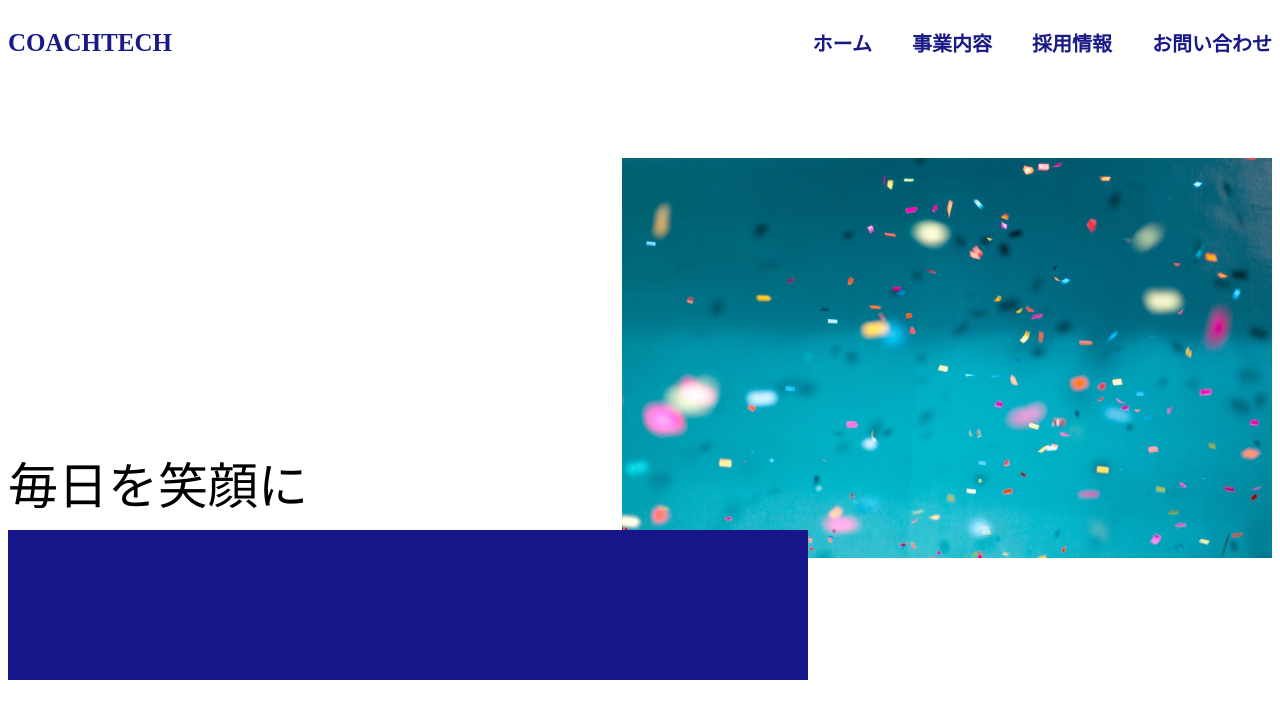
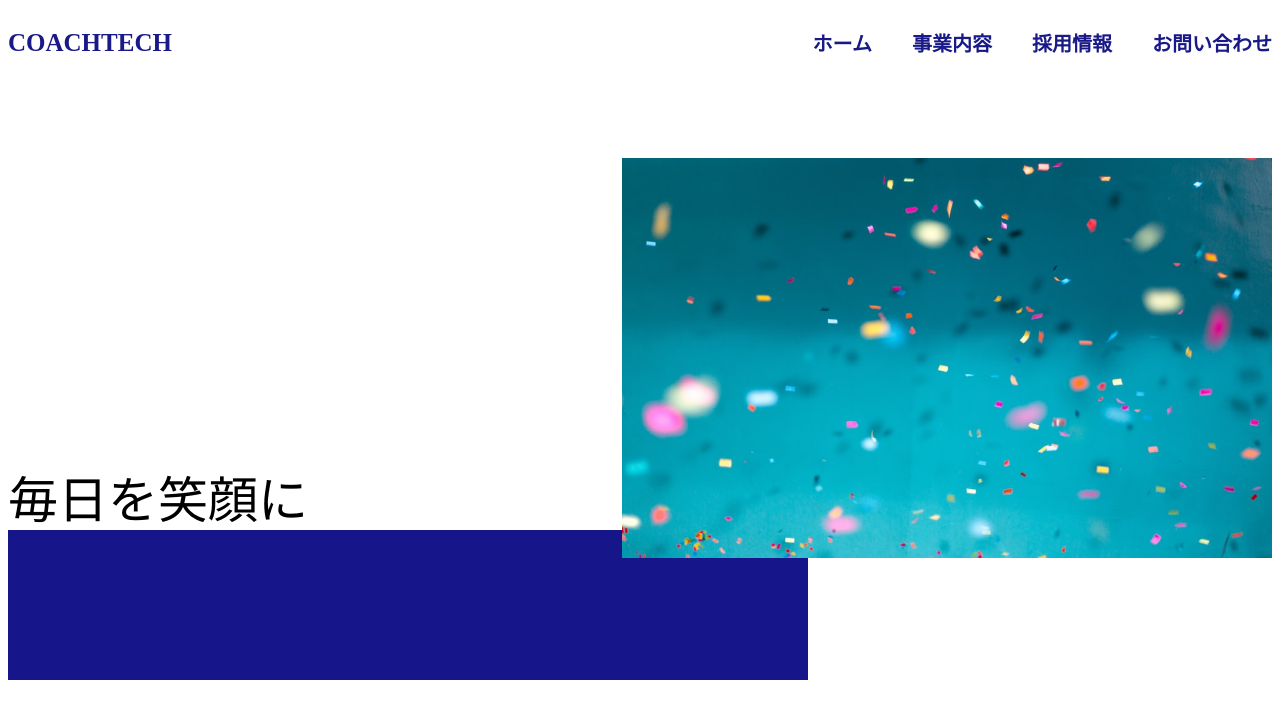
Before and after one commit to myoksnt/20240224_miyaoka_css, a plain HTML site: page index.html in a window 1280 px wide. Drawn offline with Linux system fonts and the light colour scheme.

Commit message:
css-test

```diff
--- a/css/style.css
+++ b/css/style.css
@@ -1,4 +1,4 @@
-header{
+header {
     display: flex;
     justify-content: center;
     justify-content: space-between;
@@ -20,21 +20,12 @@ ul {
     position: relative;
     top: 80px;
     text-align: right;
+    z-index: 1;
 }
 
 img {
     width: 650px;
     height: 400px;
-}
-
-.example1 {
-    display: inline-block;
-    font-size: 50px;
-    color: black;
-    height: 10px;
-    line-height: 10px;
-    text-align: right;
-    text-decoration: none;
 }
 
 .blue-box {
@@ -43,4 +34,12 @@ img {
     height: 150px;
     top: 530px;
     background-color: rgb(22, 22, 138);
+    z-index: 0;
 }
+
+p {
+    font-size: 50px;
+    color: black;
+    text-align: left;
+    transform: translate(0px, -72px);
+}
--- a/index.html
+++ b/index.html
@@ -18,13 +18,13 @@
                 <a><b>お問い合わせ</b></a>
               </ul>
         </header>
-        <div class="relative"><img src="img/firstview.jpeg" alt="">
-
+        <div class="relative">
+            <img src="img/firstview.jpeg" alt="">
         </div>
-            <div>
-                <a href="" class="example1">毎日を笑顔に</a>
-            </div>
         <div class="absolute blue-box"></div>
+        <div>
+            <p>毎日を笑顔に</p>
+        </div>
     </section>
 </body>
 </html>
```
